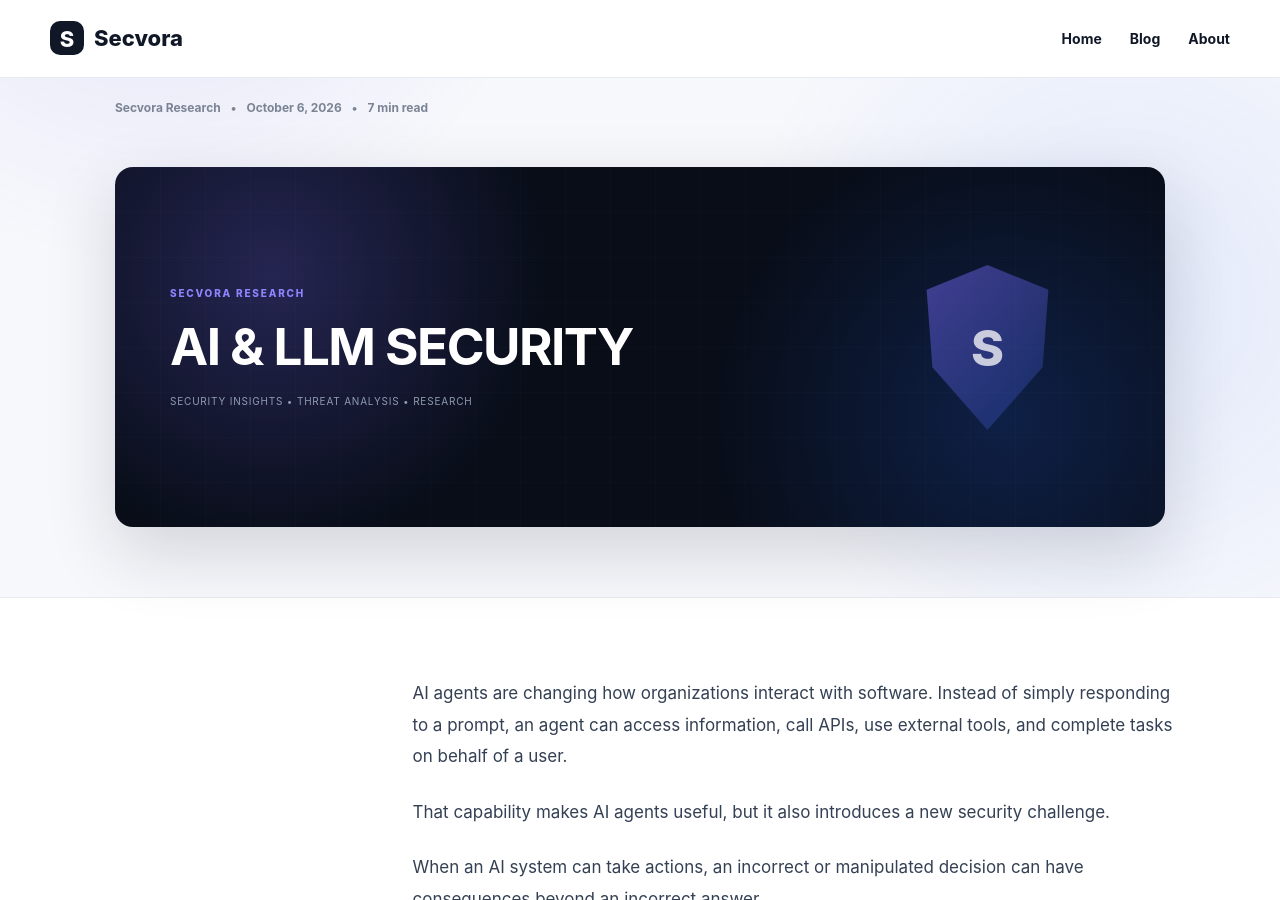
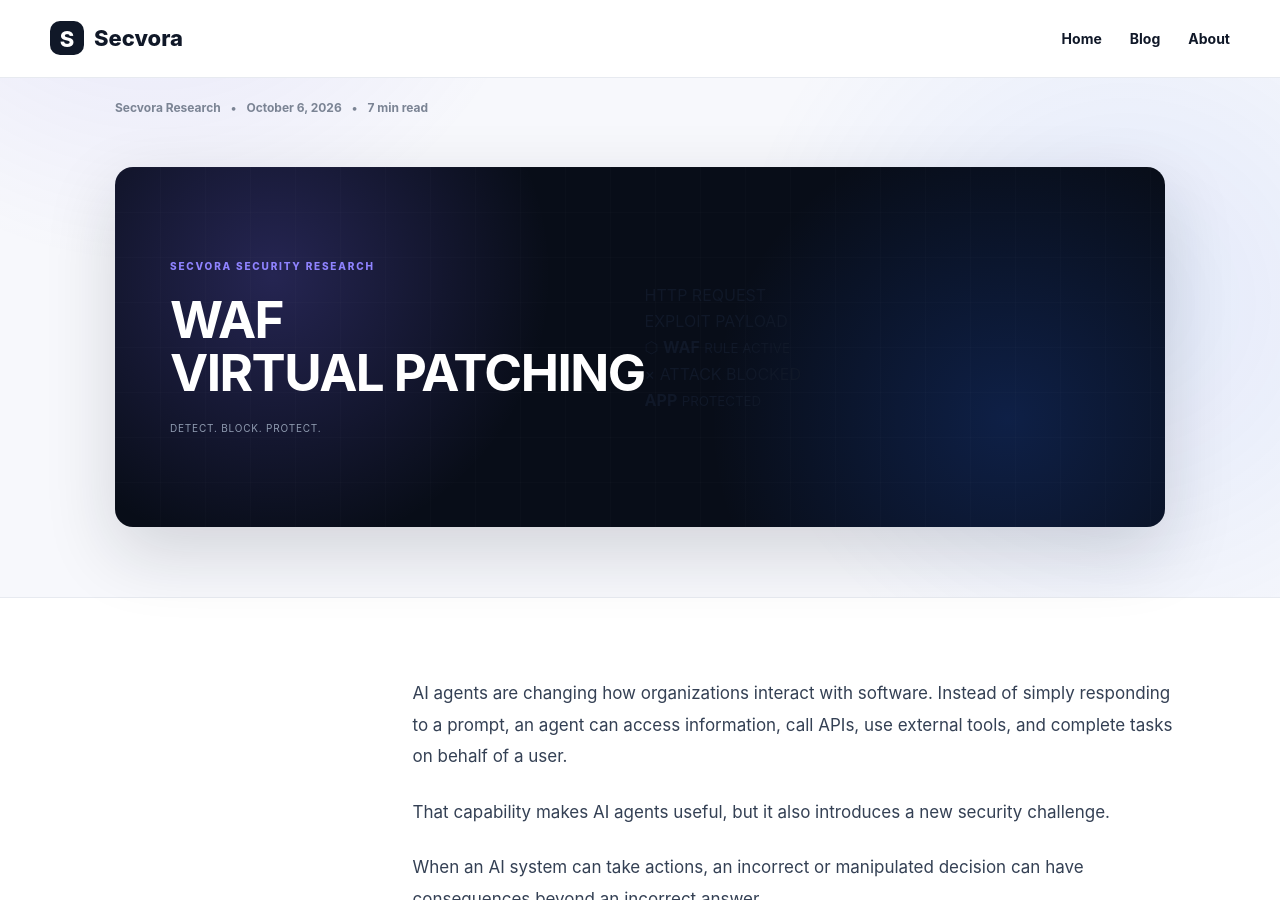
Before and after one commit to prasadprechu/Secvora, a Jekyll site: the page built from _posts/2026-10-06-ai-agent-security.md, in a window 1280 px wide and 900 px high, scrolled down 460 px. Built offline with Jekyll 4.4.1, drawn with Linux system fonts in a browser that asks for light colours.

Commit message:
Update post.html

```diff
--- a/_layouts/post.html
+++ b/_layouts/post.html
@@ -62,13 +62,11 @@ layout: default
 
   <div class="article-hero-visual">
 
-    {% if page.visual == "shield-grid" %}
-
     <div class="hero-visual-grid"></div>
 
 <div class="hero-visual-content">
 
-        <span>SECVORA RESEARCH</span>
+  <span>SECVORA SECURITY RESEARCH</span>
 
   <strong>
     WAF<br>
@@ -76,39 +74,41 @@ layout: default
   </strong>
 
   <small>
-          APPLICATION SECURITY • VULNERABILITY DEFENSE
+    DETECT. BLOCK. PROTECT.
   </small>
 
 </div>
 
-      <div class="hero-visual-shield">
-        S
+<div class="waf-security-scene" aria-hidden="true">
+
+  <div class="waf-traffic waf-traffic-one">
+    HTTP REQUEST
   </div>
 
+  <div class="waf-traffic waf-traffic-two">
+    EXPLOIT PAYLOAD
+  </div>
 
-    {% else %}
+  <div class="waf-traffic-line"></div>
 
-      <div class="hero-visual-grid"></div>
+  <div class="waf-firewall">
+    <span class="waf-shield-icon">⬡</span>
+    <strong>WAF</strong>
+    <small>RULE ACTIVE</small>
+  </div>
 
-      <div class="hero-visual-content">
+  <div class="waf-blocked">
+    <span>×</span>
+    ATTACK BLOCKED
+  </div>
 
-        <span>SECVORA RESEARCH</span>
-
-        <strong>
-          {{ page.category | upcase }}
-        </strong>
-
-        <small>
-          SECURITY INSIGHTS • THREAT ANALYSIS • RESEARCH
-        </small>
+  <div class="waf-server">
+    <span class="server-light"></span>
+    <strong>APP</strong>
+    <small>PROTECTED</small>
+  </div>
 
 </div>
-
-      <div class="hero-visual-shield">
-        S
-      </div>
-
-    {% endif %}
 
   </div>
 
```
Lines whose indentation alone changed are shown as unchanged.
